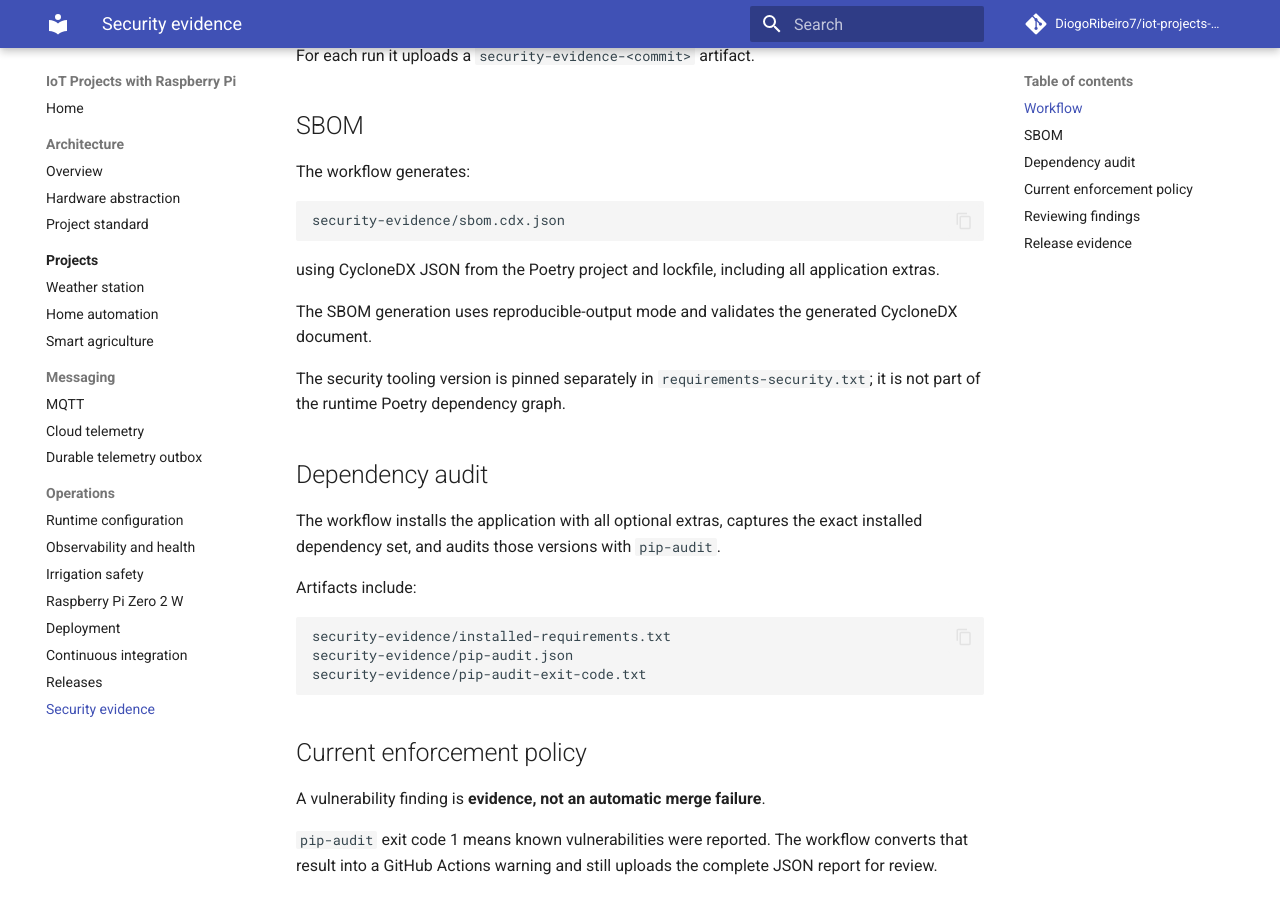
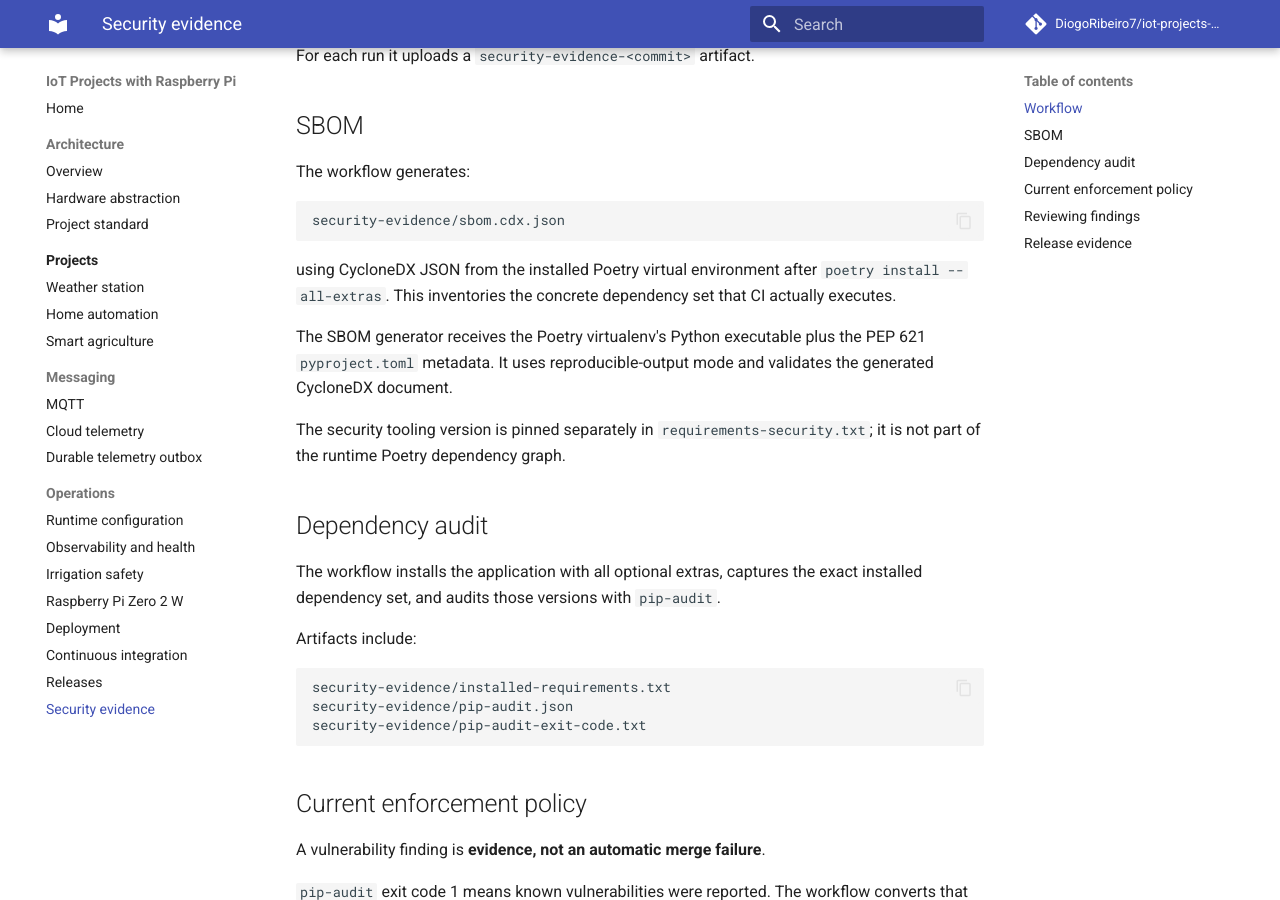
Before and after one commit to DiogoRibeiro7/iot-projects-with-pi, an MkDocs documentation site: the page built from docs/security-evidence.md, in a window 1280 px wide and 900 px high, scrolled down 463 px. Built offline with MkDocs 1.6.1 and Material for MkDocs 9.7.7, drawn with Linux system fonts in a browser that asks for light colours; comment, search, counter and statistics services are not loaded.

Commit message:
docs: describe installed-environment SBOM source

````diff
--- a/docs/security-evidence.md
+++ b/docs/security-evidence.md
@@ -23,11 +23,13 @@ The workflow generates:
 security-evidence/sbom.cdx.json
 ```
 
-using CycloneDX JSON from the Poetry project and lockfile, including all
-application extras.
+using CycloneDX JSON from the installed Poetry virtual environment after
+`poetry install --all-extras`. This inventories the concrete dependency set
+that CI actually executes.
 
-The SBOM generation uses reproducible-output mode and validates the generated
-CycloneDX document.
+The SBOM generator receives the Poetry virtualenv's Python executable plus the
+PEP 621 `pyproject.toml` metadata. It uses reproducible-output mode and
+validates the generated CycloneDX document.
 
 The security tooling version is pinned separately in
 `requirements-security.txt`; it is not part of the runtime Poetry dependency
````
